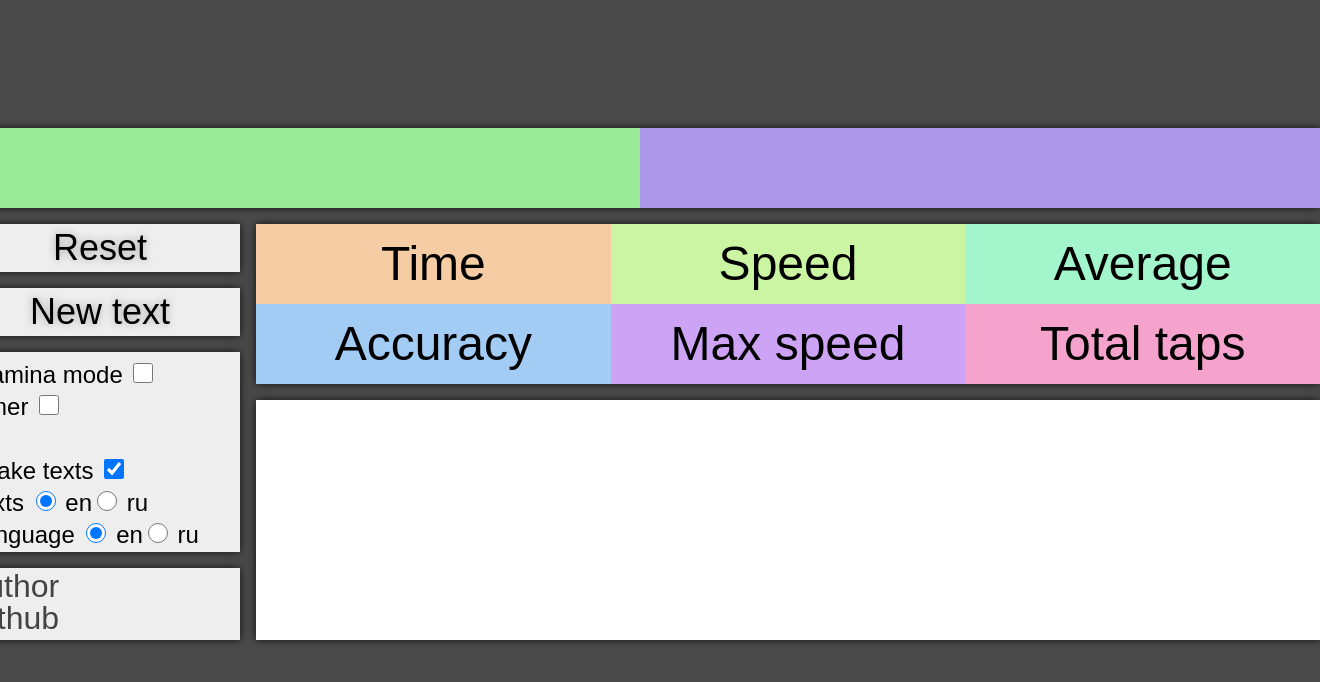
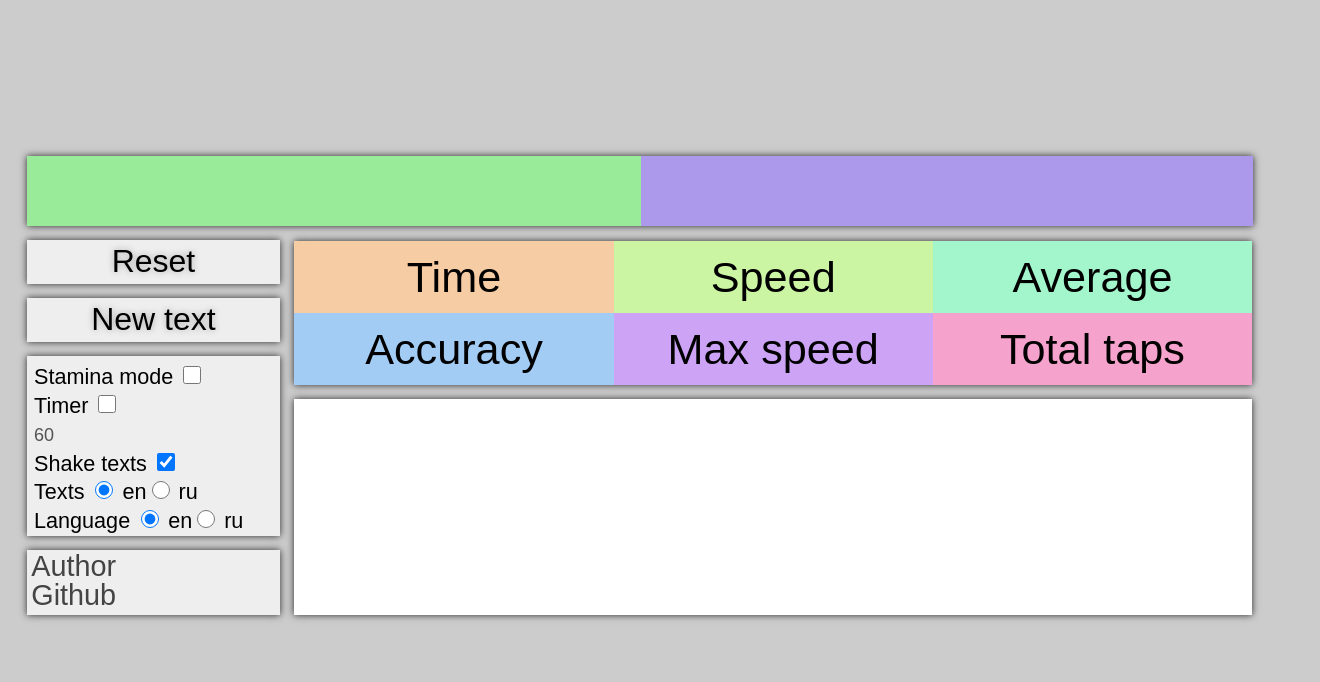
Before and after one commit to kerrytazi/keyboard-training, a plain HTML site: page public/index.html in a window 1280 px wide. Shown: the whole page, 1320 px wide, since content can reach past the window. Drawn offline with Linux system fonts and the light colour scheme; no server answers.

Commit message:
adaptive width

```diff
--- a/public/main.css
+++ b/public/main.css
@@ -62,7 +62,7 @@ textarea {
 }
 
 .side_left {
-    width: calc(50vw - 50vh)
+    width: calc(50vw - 50vh);
 }
 
 .side_right {
@@ -196,3 +196,130 @@ textarea {
     from { background: #FF0000; }
     to { background: hsl( 30, 80%, 80%); }
 }
+
+
+/**********************************
+    (width * 16) < (height * 9)
+**********************************/
+
+@media only screen and (max-width: 177.77777vh) {
+
+body {
+    background: #cccccc;
+}
+
+.cont_block {
+    box-shadow: 0 0 .5625vw rgba(0, 0, 0, .8);
+}
+
+.textrow {
+    top: calc(50vh - 19.1vw);
+    left: 2.1vw;
+    height: 5.5vw;
+    width: 95.8vw;
+    line-height: 5.5vw;
+}
+
+.textrow > span {
+    font-size: 4.7vw;
+}
+
+.side_top {
+    height: calc(50vh - 13.6vw);
+}
+
+.side_left {
+    width: 21.87777vw;
+}
+
+.side_right {
+    top: -30.375vw;
+    left: 21.87777vw;
+    height: 30.375vw;
+    width: 74.8125vw;
+}
+
+.text_require {
+    width: 48.3vw;
+}
+
+.stats {
+    top: 1.125vw;
+    left: 1.125vw;
+    height: 11.25vw;
+    width: 74.8125vw;
+}
+
+.stats > div > span {
+    line-height: 5.625vw;
+    font-size: 3.375vw;
+}
+
+#reset_btn,
+#new_text_btn {
+    left: 2.1vw;
+    margin-top: 1.125vw;
+    height: 3.39999vw;
+    width: 19.77777vw;
+
+
+    text-shadow: 0 0 .5625vw rgba(0, 0, 0, .3);
+    line-height: 3.39999vw;
+    font-size: 2.5vw;
+}
+
+#settings_panel {
+    left: 2.1vw;
+    margin-top: 1.125vw;
+    height: 12.9375vw;
+    width: 18.65277vw;
+    padding: .5625vw;
+
+    font-size: 1.6875vw;
+}
+
+#settings_panel > div {
+    height: 2.25vw;
+}
+
+#links {
+    left: 2.1vw;
+    margin-top: 1.125vw;
+    height: 5.0625vw;
+    width: 19.77777vw;
+
+    font-size: 2.25vw;
+}
+
+#links a {
+    height: 2.25vw;
+    width: 7.3125vw;
+}
+
+#links a:hover {
+    text-shadow: 0 0 .225vw rgba(0, 0, 0, .8);
+}
+
+#settings_panel input[type="checkbox"],
+#settings_panel input[type="radio"] {
+    height: 1.40625vw;
+    width: 1.40625vw;
+}
+
+#settings_panel input[type="number"] {
+    height: 1.40625vw;
+    width: 11.25vw;
+
+    font-size: 1.40625vw;
+}
+
+.text_inp {
+    top: 2.25vw;
+    left: 1.125vw;
+    height: 16.875vw;
+    width: 74.8125vw;
+
+    font-size: 1.6875vw;
+}
+
+}
```
